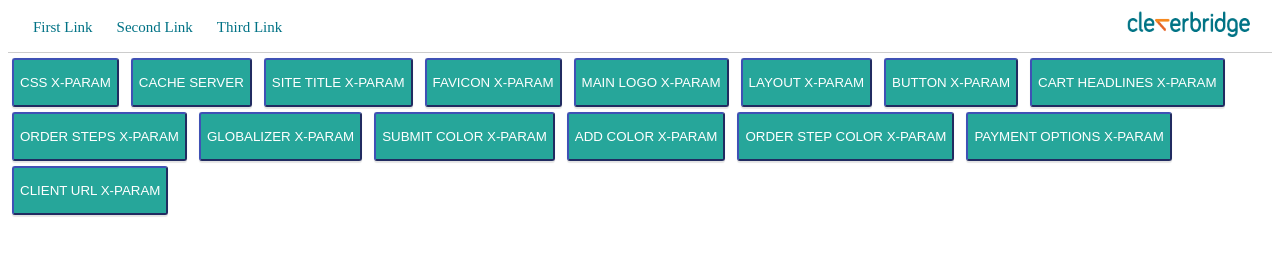
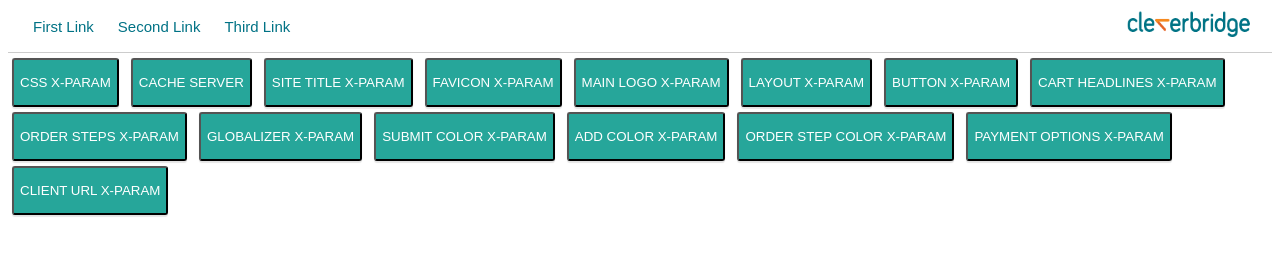
Before and after one commit to dreaoca/clickToCopy, a plain HTML site: page index.html in a window 1280 px wide. Drawn offline with Linux system fonts and the light colour scheme; a script that the page names is missing.

Commit message:
font and button color changes

```diff
--- a/clickbuttons.css
+++ b/clickbuttons.css
@@ -10,7 +10,7 @@
     padding-right: 35px;
 }
 .embed-nav a {
-  font-family: avenir next;
+  font-family: Arial, Helvetica, sans-serif;
   font-size: 15px;
   color: black;
 }
@@ -63,7 +63,6 @@ h2 {
 
 .btn {
     background-color: #26a69a;
-    border-color: #3f51b5;
     border-radius: 3px;
     box-shadow: 0 2px 1px rgba(0,0,0,0.1), 0 0 1px rgba(0,0,0,0.1);
     display: inline-block;
```
